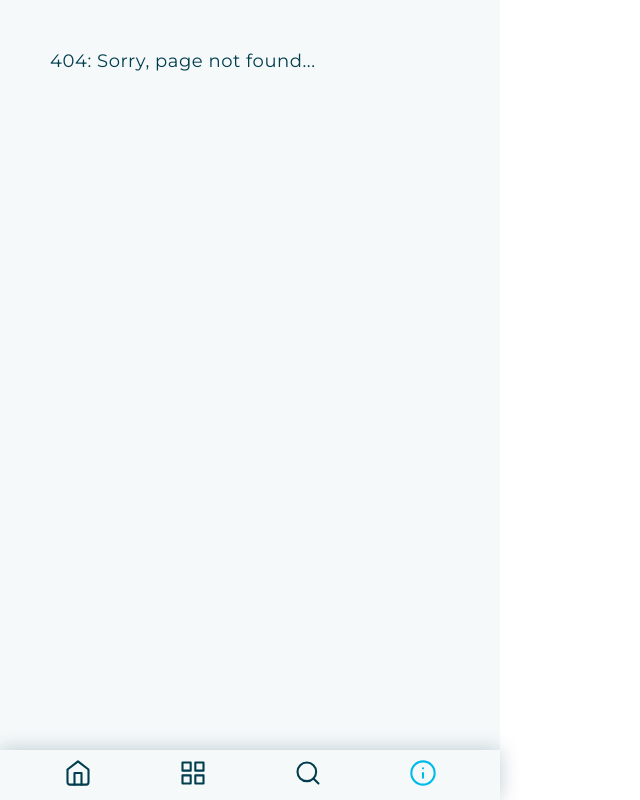
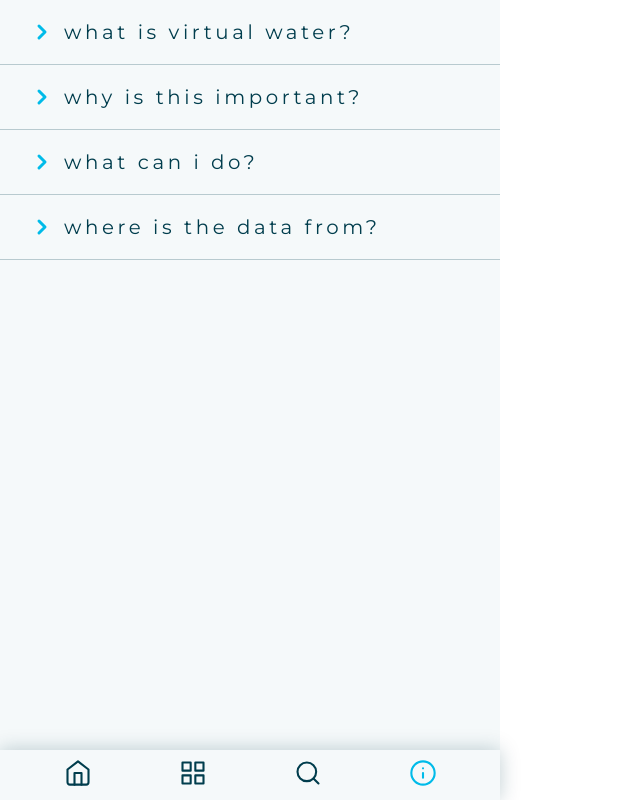
Before and after one commit to janabremer/capstone-project, a React (Create React App) app in the folder frontend/: page /info in a window 1280 px wide. Before the commit this address had no page. Shown: the whole page, without its empty margins (0-640 px from the left). Built offline with nearby package versions, Linux system fonts and the light colour scheme.

Commit message:
Create accordion for questions

```diff
--- a/frontend/src/App.js
+++ b/frontend/src/App.js
@@ -1,6 +1,7 @@
 import { Route, Switch } from 'react-router-dom'
 import Gallery from './components/Gallery'
 import Navigation from './components/Navigation'
+import InfoPage from './pages/InfoPage'
 import LandingPage from './pages/LandingPage'
 import NotFoundPage from './pages/NotFoundPage'
 import ProductPage from './pages/ProductPage'
@@ -21,6 +22,9 @@ export default function App() {
                 <Route path="/search">
                     <SearchPage />
                 </Route>
+                <Route path="/info">
+                    <InfoPage />
+                </Route>
                 <Route path="/product/:id">
                     <ProductPage />
                 </Route>
--- /dev/null
+++ b/frontend/src/components/Accordion.js
@@ -0,0 +1,49 @@
+import PropTypes from 'prop-types'
+import styled from 'styled-components/macro'
+import { useState } from 'react'
+import ListBox from './ListBox'
+import { ArrowDownIcon, ArrowRightIcon } from './Icons';
+
+
+Accordion.propTypes = {
+    title: PropTypes.string.isRequired,
+    content: PropTypes.string.isRequired
+}
+
+export default function Accordion({title, content}) {
+    const [toggleState, setToggleState] = useState('hidden');
+
+    function toggleAccordion() {
+      setToggleState(toggleState === 'hidden' ? 'active' : 'hidden')
+    }
+
+    return(
+        <ListBox>
+            <Title onClick={toggleAccordion}>
+                {(toggleState === 'hidden') ? <ArrowRightIcon /> : <ArrowDownIcon />}
+                <span>{title}</span>
+            </Title>
+            {(toggleState === 'active') && <Content>{content}</Content> }
+        </ListBox>
+    )
+}
+
+const Title = styled.div`
+    font-size: 110%;
+    display: flex;
+    flex-wrap: nowrap;
+    align-items: flex-start;
+    gap: 10px;
+
+    svg {
+        color: var(--primary-blue);
+        stroke-width: 3px;
+    }
+
+`
+const Content = styled.p`
+    padding: 20px 0 0 34px;
+    font-size: 95%;
+    color: var(--secondary-dark);
+    letter-spacing: 0.05em;
+`
--- a/frontend/src/components/Button.js
+++ b/frontend/src/components/Button.js
@@ -3,7 +3,7 @@ import styled from 'styled-components/macro'
 
 Button.propTypes = {
     onClick: PropTypes.func,
-    text: PropTypes.string.isRequired,
+    text: PropTypes.string.isRequired
 }
 
 export default function Button({onClick, text, iconComponentLeft, iconComponentRight}) {
@@ -25,4 +25,7 @@ const ButtonStyled = styled.button`
     font-size: inherit;
     padding: 10px 20px;
     place-items: center;
+    flex-wrap: nowrap;
+    align-items: center;
+    gap: 3px;
 `
--- a/frontend/src/components/Icons.js
+++ b/frontend/src/components/Icons.js
@@ -1,3 +1,4 @@
+import { ReactComponent as ArrowDownIcon } from '../assets/icons/arrow-down.svg'
 import { ReactComponent as ArrowLeftIcon } from '../assets/icons/arrow-left.svg'
 import { ReactComponent as ArrowRightIcon } from '../assets/icons/arrow-right.svg'
 import { ReactComponent as GalleryIcon } from '../assets/icons/gallery.svg'
@@ -11,6 +12,7 @@ export {
     GalleryIcon,
     SearchIcon,
     InfoIcon,
+    ArrowDownIcon,
     ArrowRightIcon,
     ArrowLeftIcon
 }
--- /dev/null
+++ b/frontend/src/components/ListBox.js
@@ -0,0 +1,10 @@
+
+import styled from 'styled-components/macro';
+
+export default styled.div`
+    border-bottom: solid 1px var(--shadow-dark);
+    letter-spacing: .2em;
+    padding: 20px 30px;
+    text-transform: lowercase;
+    width: 100%;
+`
--- a/frontend/src/components/ResultList.js
+++ b/frontend/src/components/ResultList.js
@@ -1,6 +1,7 @@
 import PropTypes from 'prop-types';
 import { Link } from "react-router-dom";
 import styled from 'styled-components/macro';
+import ListBox from './ListBox'
 
 export default function ResultList({results}) {
     ResultList.propTypes = {results: PropTypes.array}
@@ -9,9 +10,9 @@ export default function ResultList({results}) {
             <ResultListStyled>
                 {Array.isArray(results) ? results.map(({id, category}) =>
                     <Link to={`/product/${id}`} key={id}>
-                        <ResultItem data-testid="result-item">{category}</ResultItem>
+                        <ListBox data-testid="result-item">{category}</ListBox>
                     </Link>) :
-                    <ResultItem data-testid="not-found">Product not found</ResultItem>}
+                    <ListBox data-testid="not-found">Product not found</ListBox>}
             </ResultListStyled>
         )
 }
@@ -25,11 +26,3 @@ const ResultListStyled = styled.section`
         width: 100%;
     }
 `
-
-const ResultItem = styled.div`
-    border-bottom: solid 1px var(--shadow-dark);
-    letter-spacing: .2em;
-    padding: 20px 30px;
-    text-transform: lowercase;
-    width: 100%;
-`
--- /dev/null
+++ b/frontend/src/pages/InfoPage.js
@@ -0,0 +1,19 @@
+import styled from 'styled-components/macro'
+import Accordion from '../components/Accordion'
+import BasePage from '../styles/BasePage'
+
+export default function InfoPage() {
+
+    return (
+        <InfoPageStyled>
+            <Accordion title='What is virtual water?' content='Virtual water is the “hidden” water, that is needed for the production of something.' />
+            <Accordion title='Why is this important?' content='Lorem Ipsum...' />
+            <Accordion title='What can I do?' content='Lorem Ipsum...' />
+            <Accordion title='Where is the data from?' content='Lorem Ipsum...' />
+        </InfoPageStyled>
+    )
+}
+
+const InfoPageStyled = styled(BasePage)`
+    align-content: start;
+`
--- a/frontend/src/pages/LandingPage.js
+++ b/frontend/src/pages/LandingPage.js
@@ -21,7 +21,7 @@ export default function LandingPage() {
                 Discover the app and find out about the water in your food!
             </Content>
 
-            <PhotoLink />
+            <PhotoLinkStyled />
         </LandingPageStyled>
 
     )
@@ -59,3 +59,7 @@ const LogoStyled = styled(Logo)`
     height: 120px;
     justify-self: center;
 `
+
+const PhotoLinkStyled = styled(PhotoLink)`
+    margin-right: -50px;
+`
```
